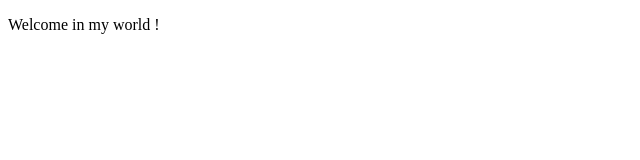
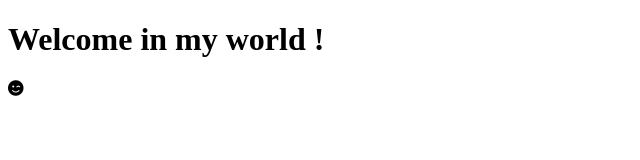
Before and after one commit to Sh3ySh3yn/github-flow, a plain HTML site: page index.html in a window 1280 px wide. Shown: the whole page, without its empty margins (0-640 px from the left). Drawn offline with Linux system fonts and the light colour scheme.

Commit message:
add some css

```diff
--- a/index.html
+++ b/index.html
@@ -1,8 +1,13 @@
 <!DOCTYPE html>
+<html lang = "en">
   <head>
-    <title>Shasha World</title>
+    <meta charset = "UTF-8">
+    <link rel = "stylesheet" type = "text/css" href = "main.css" />
+    <link rel="stylesheet" href="https://use.fontawesome.com/releases/v5.8.1/css/all.css" integrity="sha384-50oBUHEmvpQ+1lW4y57PTFmhCaXp0ML5d60M1M7uH2+nqUivzIebhndOJK28anvf" crossorigin="anonymous">
+    <title>Julien World</title>
   </head>
   <body>
-    <p>Welcome in my world !</p>
+    <h1 class= "julien-title">Welcome in my world !</h1>
+    <i class="fas fa-smile-wink"></i>
   </body>
 </html>
```
